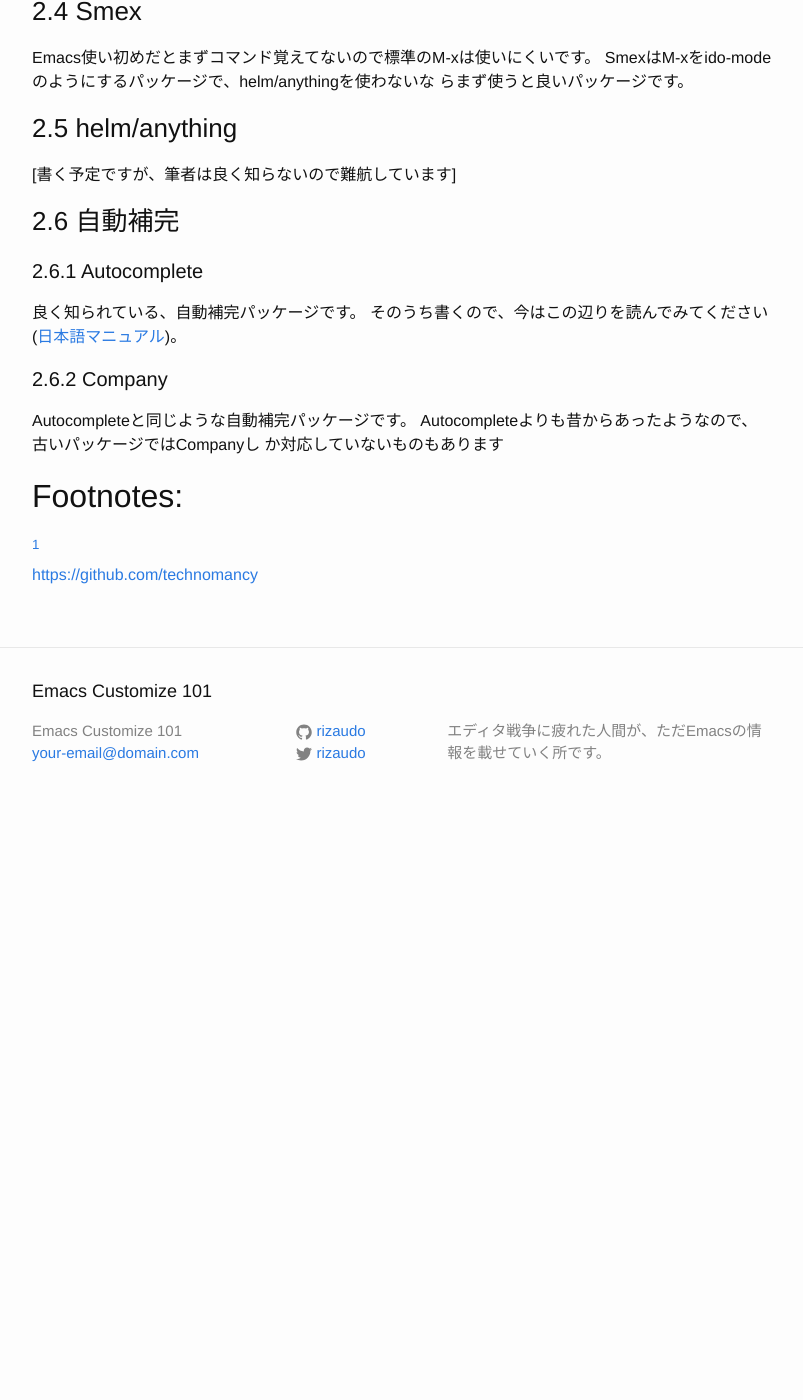
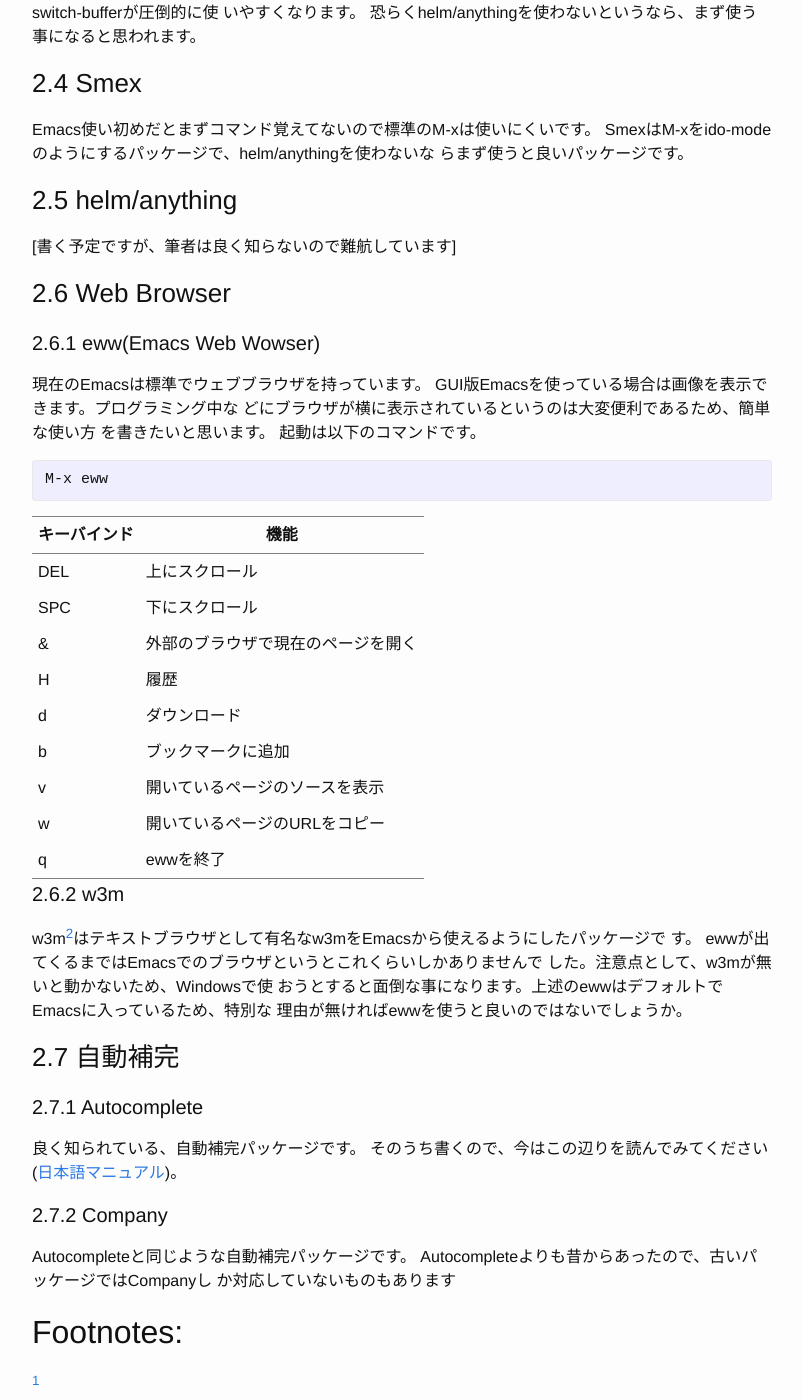
Before and after one commit to rizaudo/emacs-customize-101-jp, a Jekyll site: the page built from _posts/2014-11-30-package.html, in a window 1280 px wide and 1400 px high, scrolled down 1363 px. Shown: the whole window, without its empty margins (238-1041 px from the left). Built offline with Jekyll 4.4.1, drawn with Linux system fonts in a browser that asks for light colours; before the commit the page ends 2188 px from its top, so only the background shows below that; some of the changed text lies outside the part shown.

Commit message:
update package

```diff
--- a/_posts/2014-11-30-package.html
+++ b/_posts/2014-11-30-package.html
@@ -18,10 +18,16 @@ comments:
 <li><a href="#sec-2-3">2.3. ido</a></li>
 <li><a href="#sec-2-4">2.4. Smex</a></li>
 <li><a href="#sec-2-5">2.5. helm/anything</a></li>
-<li><a href="#sec-2-6">2.6. 自動補完</a>
+<li><a href="#sec-2-6">2.6. Web Browser</a>
 <ul>
-<li><a href="#sec-2-6-1">2.6.1. Autocomplete</a></li>
-<li><a href="#sec-2-6-2">2.6.2. Company</a></li>
+<li><a href="#sec-2-6-1">2.6.1. eww(Emacs Web Wowser)</a></li>
+<li><a href="#sec-2-6-2">2.6.2. w3m</a></li>
+</ul>
+</li>
+<li><a href="#sec-2-7">2.7. 自動補完</a>
+<ul>
+<li><a href="#sec-2-7-1">2.7.1. Autocomplete</a></li>
+<li><a href="#sec-2-7-2">2.7.2. Company</a></li>
 </ul>
 </li>
 </ul>
@@ -44,9 +50,9 @@ comments:
 <h2 id="sec-2"><span class="section-number-2">2</span> 推奨パッケージ</h2>
 <div class="outline-text-2" id="text-2">
 <p>
-Emacsは環境であると言われるように、Emacsでは入れる拡張(パッケージ)によっ
-てかなり使い勝手に差が出ます(改善する物ですから当たり前ですね)。 この記事ではEmacsで使うと良いであろうパッ
-ケージについて紹介します。
+Emacsは環境であると言われるように、Emacsでは使うパッケージによっ
+て使い勝手に差が出ます。 この記事ではEmacsで使うと良いであろうパッ
+ケージについて紹介します。特に何も書いてない場合、MELPAからインストールできると思います。
 </p>
 </div>
 <div id="outline-container-sec-2-1" class="outline-3">
@@ -118,11 +124,106 @@ SmexはM-xをido-modeのようにするパッケージで、helm/anythingを使
 </div>
 
 <div id="outline-container-sec-2-6" class="outline-3">
-<h3 id="sec-2-6"><span class="section-number-3">2.6</span> 自動補完</h3>
+<h3 id="sec-2-6"><span class="section-number-3">2.6</span> Web Browser</h3>
 <div class="outline-text-3" id="text-2-6">
 </div><div id="outline-container-sec-2-6-1" class="outline-4">
-<h4 id="sec-2-6-1"><span class="section-number-4">2.6.1</span> Autocomplete</h4>
+<h4 id="sec-2-6-1"><span class="section-number-4">2.6.1</span> eww(Emacs Web Wowser)</h4>
 <div class="outline-text-4" id="text-2-6-1">
+<p>
+現在のEmacsは標準でウェブブラウザを持っています。
+GUI版Emacsを使っている場合は画像を表示できます。プログラミング中な
+どにブラウザが横に表示されているというのは大変便利であるため、簡単な使い方
+を書きたいと思います。
+起動は以下のコマンドです。
+</p>
+<div class="org-src-container">
+
+<pre class="src src-emacs-lisp">M-x eww
+</pre>
+</div>
+<table border="2" cellspacing="0" cellpadding="6" rules="groups" frame="hsides">
+
+
+<colgroup>
+<col  class="left" />
+
+<col  class="left" />
+</colgroup>
+<thead>
+<tr>
+<th scope="col" class="left">キーバインド</th>
+<th scope="col" class="left">機能</th>
+</tr>
+</thead>
+<tbody>
+<tr>
+<td class="left">DEL</td>
+<td class="left">上にスクロール</td>
+</tr>
+
+<tr>
+<td class="left">SPC</td>
+<td class="left">下にスクロール</td>
+</tr>
+
+<tr>
+<td class="left">&amp;</td>
+<td class="left">外部のブラウザで現在のページを開く</td>
+</tr>
+
+<tr>
+<td class="left">H</td>
+<td class="left">履歴</td>
+</tr>
+
+<tr>
+<td class="left">d</td>
+<td class="left">ダウンロード</td>
+</tr>
+
+<tr>
+<td class="left">b</td>
+<td class="left">ブックマークに追加</td>
+</tr>
+
+<tr>
+<td class="left">v</td>
+<td class="left">開いているページのソースを表示</td>
+</tr>
+
+<tr>
+<td class="left">w</td>
+<td class="left">開いているページのURLをコピー</td>
+</tr>
+
+<tr>
+<td class="left">q</td>
+<td class="left">ewwを終了</td>
+</tr>
+</tbody>
+</table>
+</div>
+</div>
+<div id="outline-container-sec-2-6-2" class="outline-4">
+<h4 id="sec-2-6-2"><span class="section-number-4">2.6.2</span> w3m</h4>
+<div class="outline-text-4" id="text-2-6-2">
+<p>
+w3m<sup><a id="fnr.2" name="fnr.2" class="footref" href="#fn.2">2</a></sup>はテキストブラウザとして有名なw3mをEmacsから使えるようにしたパッケージで
+す。
+ewwが出てくるまではEmacsでのブラウザというとこれくらいしかありませんで
+した。注意点として、w3mが無いと動かないため、Windowsで使
+おうとすると面倒な事になります。上述のewwはデフォルトでEmacsに入っているため、特別な
+理由が無ければewwを使うと良いのではないでしょうか。
+</p>
+</div>
+</div>
+</div>
+<div id="outline-container-sec-2-7" class="outline-3">
+<h3 id="sec-2-7"><span class="section-number-3">2.7</span> 自動補完</h3>
+<div class="outline-text-3" id="text-2-7">
+</div><div id="outline-container-sec-2-7-1" class="outline-4">
+<h4 id="sec-2-7-1"><span class="section-number-4">2.7.1</span> Autocomplete</h4>
+<div class="outline-text-4" id="text-2-7-1">
 <p>
 良く知られている、自動補完パッケージです。
 そのうち書くので、今はこの辺りを読んでみてください
@@ -131,12 +232,12 @@ SmexはM-xをido-modeのようにするパッケージで、helm/anythingを使
 </div>
 </div>
 
-<div id="outline-container-sec-2-6-2" class="outline-4">
-<h4 id="sec-2-6-2"><span class="section-number-4">2.6.2</span> Company</h4>
-<div class="outline-text-4" id="text-2-6-2">
+<div id="outline-container-sec-2-7-2" class="outline-4">
+<h4 id="sec-2-7-2"><span class="section-number-4">2.7.2</span> Company</h4>
+<div class="outline-text-4" id="text-2-7-2">
 <p>
 Autocompleteと同じような自動補完パッケージです。
-Autocompleteよりも昔からあったようなので、古いパッケージではCompanyし
+Autocompleteよりも昔からあったので、古いパッケージではCompanyし
 か対応していないものもあります
 </p>
 </div>
@@ -149,6 +250,8 @@ Autocompleteよりも昔からあったようなので、古いパッケージ
 
 <div class="footdef"><sup><a id="fn.1" name="fn.1" class="footnum" href="#fnr.1">1</a></sup> <p><a href="https://github.com/technomancy">https://github.com/technomancy</a></p></div>
 
+<div class="footdef"><sup><a id="fn.2" name="fn.2" class="footnum" href="#fnr.2">2</a></sup> <p>同名なのでわかりにくいですが、パッケージ名です</p></div>
+
 
 </div>
 </div>
```
Also changed, not shown: other parts of _posts/2014-11-30-package.html (+1 -1 lines), org/2014-11-30-package.org (+34 -5 lines).
